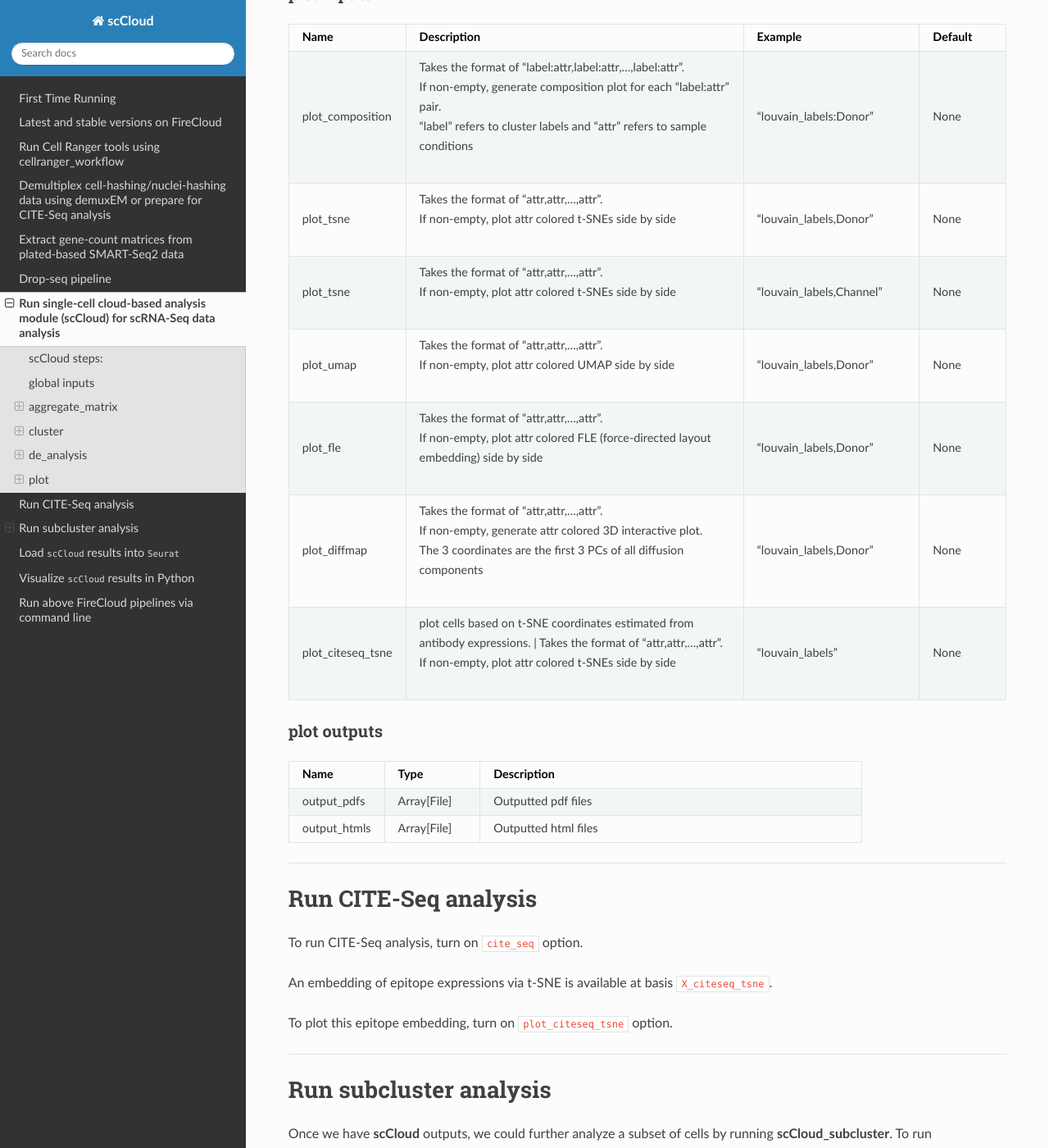
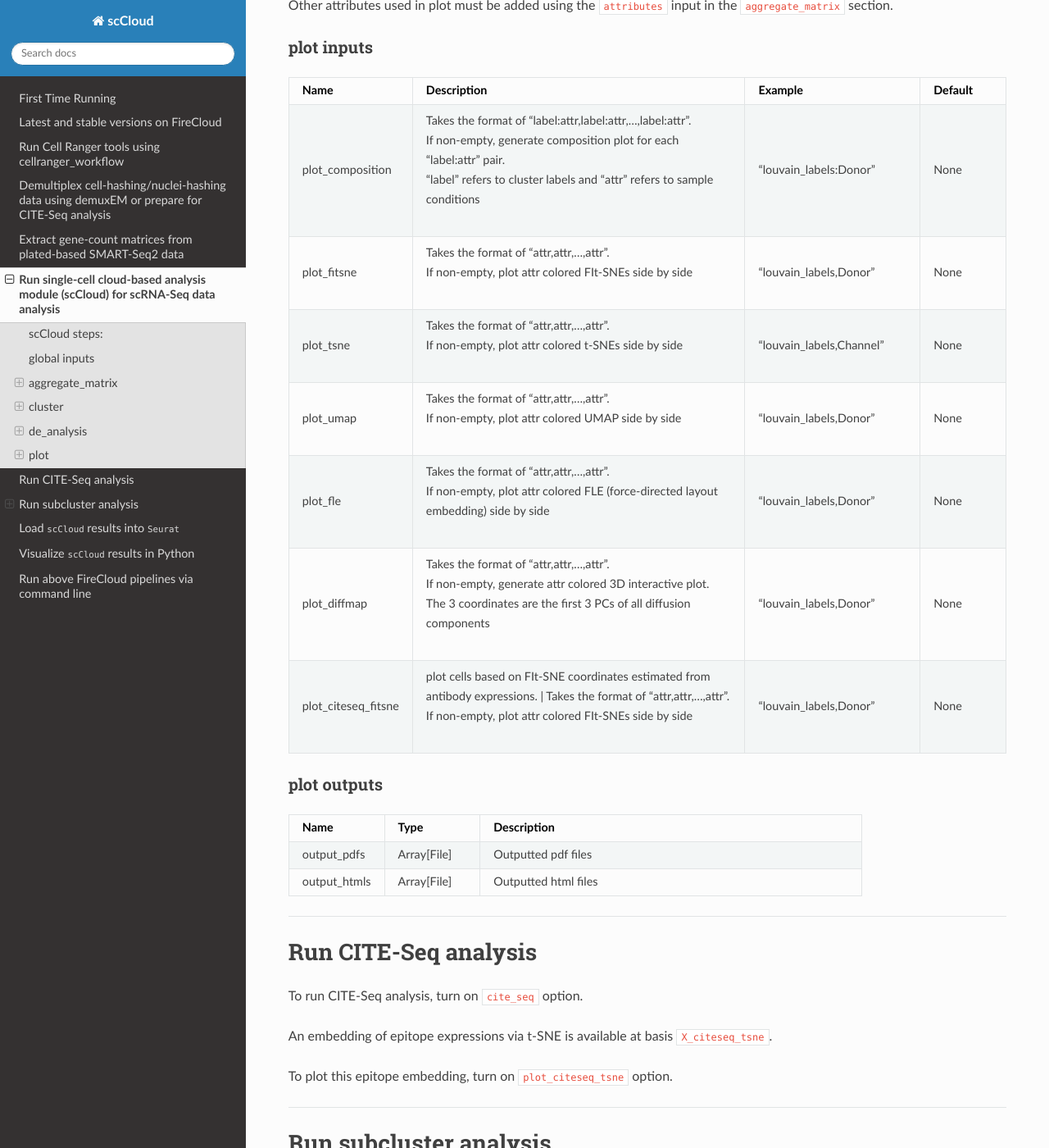
Before and after one commit to lilab-bcb/cumulus, a Sphinx documentation site: the page built from docs/scCloud.rst, in a window 1280 px wide and 1400 px high, scrolled down 9868 px. Shown: the whole window at 82% size. Built offline with Sphinx 7.4.7 and the Read the Docs theme 2.0.0, drawn with Linux system fonts in a browser that asks for light colours; pages that are not in the unit, such as notebooks, are missing from menus; some of the changed text lies outside the part shown.

Commit message:
update scCloud and scCloud_hashing_cite_seq workflow

```diff
--- a/docs/index.rst
+++ b/docs/index.rst
@@ -15,6 +15,6 @@
    cellranger
    hashing_cite_seq
    smart_seq_2
-   drop_seq
    scCloud
    command_line
+   examples/index
--- a/docs/release_notes.rst
+++ b/docs/release_notes.rst
@@ -2,6 +2,8 @@ Version 0.7.0 `Feburary 14, 2019`
 ---------------------------------
 
 Added support for 10x genomics scATAC assays.
+
+scCloud runs FIt-SNE as default.
 
 Version 0.6.0 `January 31, 2019`
 --------------------------------
--- a/docs/scCloud.rst
+++ b/docs/scCloud.rst
@@ -168,9 +168,13 @@ Note that we will only list important inputs here. For other inputs, please refe
 	* - cite_seq
 	  - | Data are CITE-Seq data. scCloud will perform analyses on RNA count matrix first.
 	    | Then it will attach the ADT matrix to the RNA matrix with all antibody names changing to 'AD-' + antibody_name.
-	    | Lastly, it will embed the antibody expression using t-SNE (the basis used for plotting is 'citeseq_tsne')
+	    | Lastly, it will embed the antibody expression using FIt-SNE (the basis used for plotting is 'citeseq_fitsne')
 	  - true
 	  - false
+	* - cite_seq_capping
+	  - For CITE-Seq surface protein expression, make all cells with expression > <percentile> to the value at <percentile> to smooth outlier. Set <percentile> to 100.0 to turn this option off.
+	  - 10.0
+	  - 99.99
 	* - output_filtration_results
 	  - If output cell and gene filtration results to a spreadsheet
 	  - true
@@ -556,9 +560,9 @@ plot inputs
 	    | "label" refers to cluster labels and "attr" refers to sample conditions
 	  - "louvain_labels:Donor"
 	  - None
-	* - plot_tsne
+	* - plot_fitsne
 	  - | Takes the format of "attr,attr,...,attr".
-	    | If non-empty, plot attr colored t-SNEs side by side
+	    | If non-empty, plot attr colored FIt-SNEs side by side
 	  - "louvain_labels,Donor"
 	  - None
 	* - plot_tsne
@@ -582,11 +586,11 @@ plot inputs
 	    | The 3 coordinates are the first 3 PCs of all diffusion components
 	  - "louvain_labels,Donor"
 	  - None
-	* - plot_citeseq_tsne
-	  - | plot cells based on t-SNE coordinates estimated from antibody expressions.
+	* - plot_citeseq_fitsne
+	  - | plot cells based on FIt-SNE coordinates estimated from antibody expressions.
 		| Takes the format of "attr,attr,...,attr".
-	    | If non-empty, plot attr colored t-SNEs side by side
-	  - "louvain_labels"
+	    | If non-empty, plot attr colored FIt-SNEs side by side
+	  - "louvain_labels,Donor"
 	  - None
 
 plot outputs
--- a/docs/versions.rst
+++ b/docs/versions.rst
@@ -20,13 +20,13 @@ Latest version
 	  - 6
 	  - Run Bowtie2 and RSEM to generate gene-count matrices for SMART-Seq2 data from FASTQ files
 	* - scCloud/scCloud
-	  - 18
+	  - 19
 	  - Run scCloud analysis module for variable gene selection, batch correction, PCA, diffusion map, clustering and more
 	* - scCloud/scCloud_subcluster
-	  - 11
+	  - 12
 	  - Run subcluster analysis using scCloud
 	* - scCloud/scCloud_hashing_cite_seq
-	  - 12
+	  - 13
 	  - Run scCloud for cell-hashing/nucleus-hashing/CITE-Seq analysis
 
 Stable version - HTAPP v2
```
Also changed, not shown: other parts of docs/scCloud.rst (+2 -2 lines), docs/hashing_cite_seq.rst (+8 -0 lines), 4 other files.
